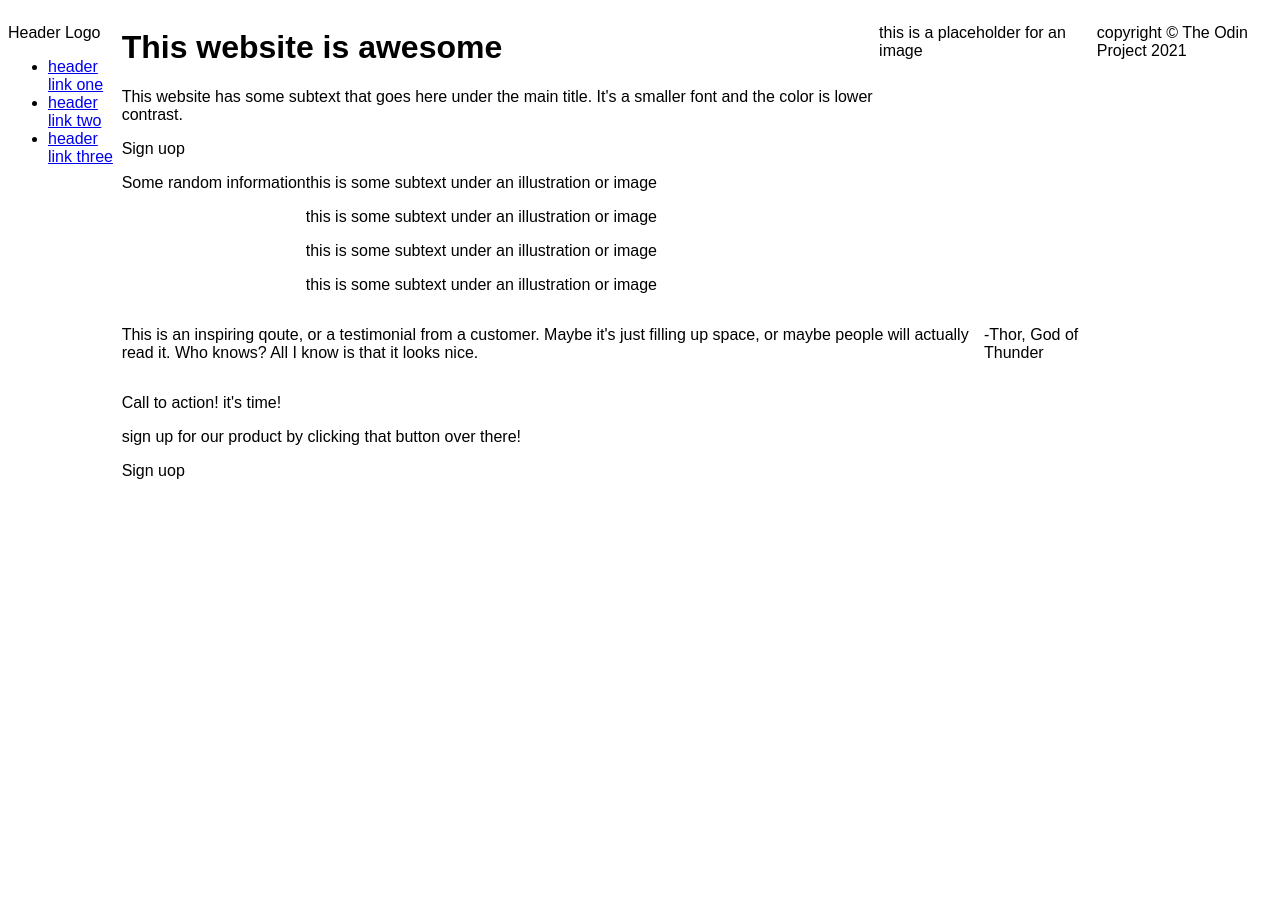
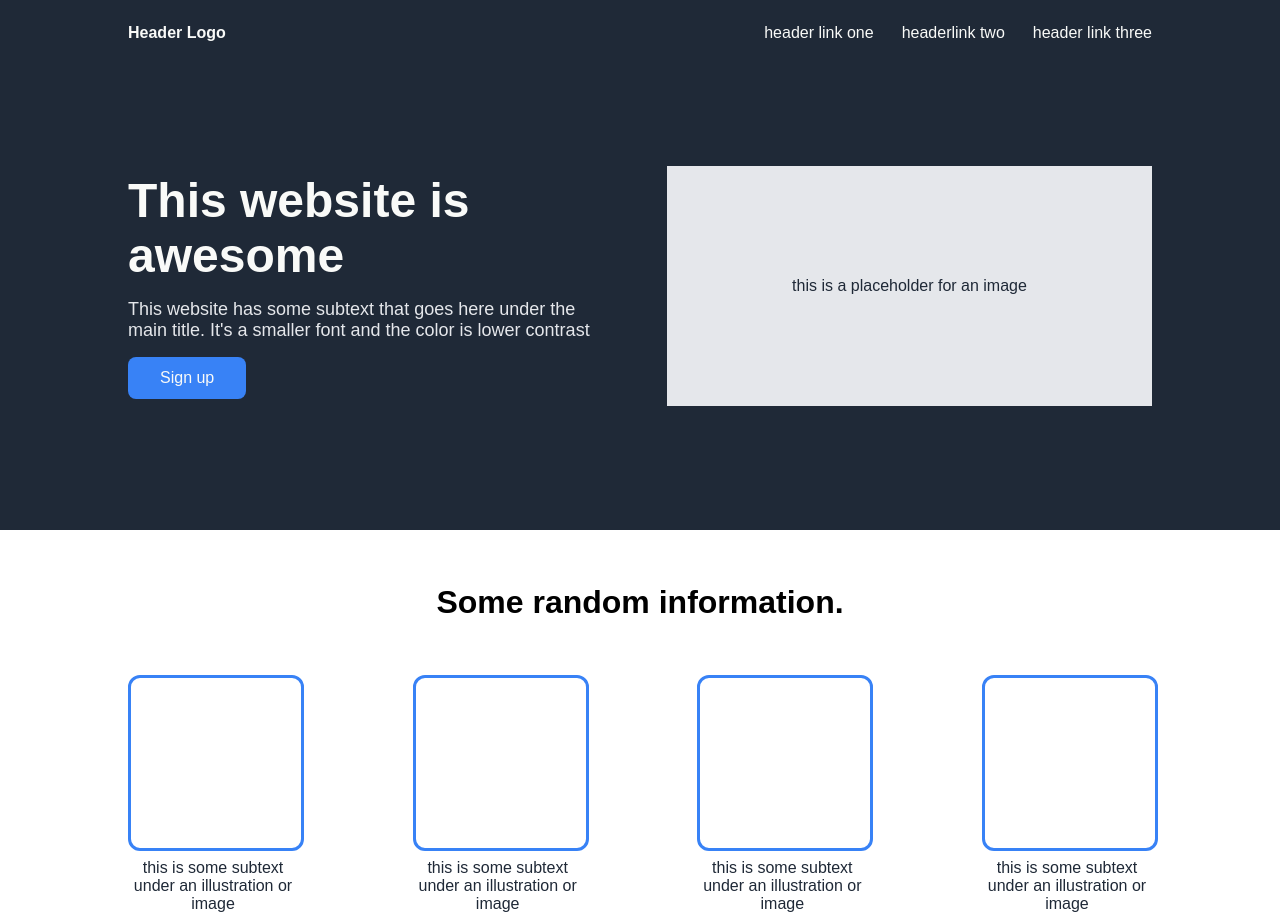
Before and after one commit to DemiDaniels/Project-Landing-Page, a plain HTML site: page index.html in a window 1280 px wide. Shown: the top 916 px of the page. Before the commit the page ends 800 px from the top, so only its background shows below. Drawn offline with Linux system fonts and the light colour scheme.

Commit message:
Finished Project Created the html and css to closely resemble the image provided for the project.

```diff
--- a/css/style.css
+++ b/css/style.css
@@ -1,6 +1,187 @@
-body, .lvl-a, .lvl-b, .lvl-c, .lvl-d{
+body, ul, .container, .header, .nav, .hero, .info, .cardBody, .card, .qoute, .cta, .ctaCard, .footer{
     display: flex;
 }
+
+body, h1, p{
+    padding: 0;
+    margin: 0;
+}
 body{
+    flex-direction: column;
     font-family: Arial, Helvetica, sans-serif;
 }
+
+ul{
+    list-style-type: none;
+    padding: 0;
+    margin: 0;
+    gap: 28px;
+}
+a{
+    text-decoration: none;
+    color: #F9FAF8;
+}
+
+.signUp{
+    background-color: #3882F6;
+    color: #F9FAF8;
+    border-radius: 8px;
+    padding: 12px 32px;
+    width: fit-content;
+}
+
+.container{
+    flex-direction: column;
+    align-items: center;
+    width: 1024px;
+}
+.header{
+    justify-content: center;
+    background-color: #1F2937;
+    color: #F9FAF8;
+    padding-top: 24px;
+}
+
+.nav{
+    width: 100%;
+    justify-content: space-between;
+    align-items: center;
+}
+
+.nav .left{
+    font-weight: 900;
+}
+
+.hero{
+    gap: 54px;
+    padding: 124px 0px;
+}
+
+.hero .left, .hero .right{
+    display: flex;
+    width: 50%;
+}
+
+.hero .left{
+    flex-direction: column;
+    justify-content: center;
+    gap: 16px;
+}
+
+.hero h1{
+    font-size: 48px;
+    font-weight: 900;
+}
+
+.hero .left p{
+    font-size: 18px;
+    color: #E5E7EB;
+}
+
+.hero .heroImg {
+    height: 240px;
+    display: flex;
+    justify-content: center;
+    align-items: center;
+    background-color: #E5E7EB;
+    color: #1F2937;
+    flex-grow: 1;
+}
+
+.info{
+    justify-content: center;
+    padding: 54px 0px 124px 0px;
+}
+
+.info .container{
+    gap: 54px;
+}
+.cardBody{
+    flex-wrap: wrap;
+    width: 100%;
+    align-items: center;
+    justify-content: space-between;
+}
+
+.card{
+    flex-direction: column;
+    justify-content: center;
+    width: 170px;
+    gap: 8px;
+    text-align: center;
+    color: #1F2937;
+}
+
+.cardImg{
+    width: 170px;
+    height: 170px;
+    border: solid #3882F6;
+    border-radius: 12px;
+}
+
+.qoute{
+    justify-content: center;
+    padding: 124px 0px;
+    background-color: #E5E7EB;
+}
+
+.qoute .container{
+    width: 800px;
+}
+
+.qoute h1{
+    font-size: 36px;
+    font-weight:lighter;
+    font-style: italic;
+    color: #1F2937;
+}
+
+.qoute p{
+    align-self: flex-end;
+    text-align: right;
+    font-weight: 900;
+    font-style: italic;
+    color: #1F2937;
+    padding-right: 24px;
+}
+
+.cta{
+    justify-content: center;
+    padding: 124px 0px;
+    color: #F9FAF8;
+}
+
+.cta .container{
+    background-color: #3882F6;
+    gap: 54px;
+    justify-content: center;
+    align-items: center;
+    border-radius: 12px;
+}
+.ctaCard{
+    width: 100%;
+    align-items: center;
+    padding: 54px 0px;
+    gap: 32px;
+}
+
+.ctaCard .signUp{
+    border: solid #F9FAF8;
+}
+
+.ctaCard .left{
+    flex-grow: 3;
+    padding-left: 124px;
+}
+.ctaCard .right{
+    flex-grow: 1;
+    padding-right: 124px;
+}
+.footer{
+    height: 124px;
+    justify-content: center;
+    align-items: center;
+    background-color: #1F2937;
+    color: #F9FAF8;
+    text-align: center;
+}
--- a/index.html
+++ b/index.html
@@ -8,58 +8,76 @@
 </head>
 <body>
    <div class="header">
+        <div class="container">
+            <div class="nav">
+                <div class="left">
                     <p>Header Logo</p>
+                </div>
+                <div class="right">
                     <ul>
                         <li><a href="#">header link one</a></li>
-            <li><a href="#">header link two</a></li>
+                        <li><a href="#"> headerlink two</a></li>
                         <li><a href="#">header link three</a></li>
                     </ul>
                 </div>
-    <div class="content">
-        <div class="lvl-a">
+            </div>
+            <div class="hero">
                 <div class="left">
                     <h1>This website is awesome</h1>
-                <p>This website has some subtext that goes here under the main title. It's a smaller font and the color is lower contrast.</p>
-                <div class="signUp">Sign uop</div>
+                    <p>This website has some subtext that goes here under the main title. It's a smaller font and the color is lower contrast</p>
+                    <div class="signUp"><a href="#">Sign up</a></div>
                 </div>
                 <div class="right">
+                    <div class="heroImg">
                         <p>this is a placeholder for an image</p>
                     </div>
                 </div>
-        <div class="lvl-b">
-            <p>Some random information</p>
+            </div>
+        </div>
+   </div>
+   <div class="info">
+        <div class="container">
+            <h1>Some random information.</h1>
             <div class="cardBody">
                 <div class="card">
-                    <div class="square"></div>
+                    <div class="cardImg"></div>
                     <p>this is some subtext under an illustration or image</p>
                 </div>
                 <div class="card">
-                    <div class="square"></div>
+                    <div class="cardImg"></div>
                     <p>this is some subtext under an illustration or image</p>
                 </div>
                 <div class="card">
-                    <div class="square"></div>
+                    <div class="cardImg"></div>
                     <p>this is some subtext under an illustration or image</p>
                 </div>
                 <div class="card">
-                    <div class="square"></div>
+                    <div class="cardImg"></div>
                     <p>this is some subtext under an illustration or image</p>
                 </div>
             </div>
         </div>
-        <div class="lvl-c">
-            <p>This is an inspiring qoute, or a testimonial from a customer. Maybe it's just filling up space, or maybe people will actually read it. Who knows? All I know is that it looks nice.</p>
+   </div>
+   <div class="qoute">
+        <div class="container">
+            <h1>This is an inspiring quote, or a testimonial from a customer. Maybe it's just filling up space, or maybe people will actually read it. Who knows? All I know is that it looks nice.</h1>
             <p>-Thor, God of Thunder</p>
         </div>
-        <div class="lvl-d">
+   </div>
    <div class="cta">
-                <p>Call to action! it's time!</p>
-                <p>sign up for our product by clicking that button over there!</p>
-                <div class="signUp">Sign uop</div>
+        <div class="container">
+            <div class="ctaCard">
+                <div class="left">
+                    <h1>Call to action! It's time!</h1>
+                    <p>Sign up for our product by clicking that button right over there!</p>
+                </div>
+                <div class="right">
+                    <div class="signUp"><a href="#">Sign up</a></div>
                 </div>
             </div>
         </div>
-    <div class="Footer">
+   </div>
+    <div class="footer">
         <p>copyright &copy; The Odin Project 2021</p>
     </div>
 </body>
```
Lines whose indentation alone changed are shown as unchanged.
